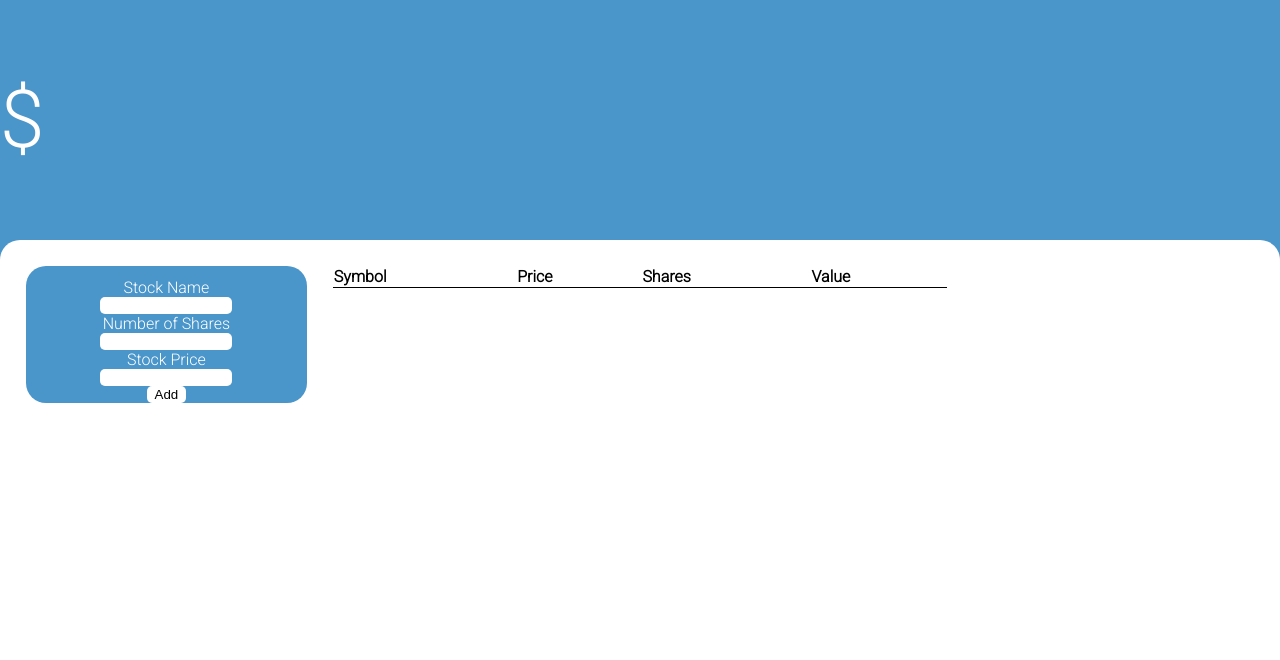
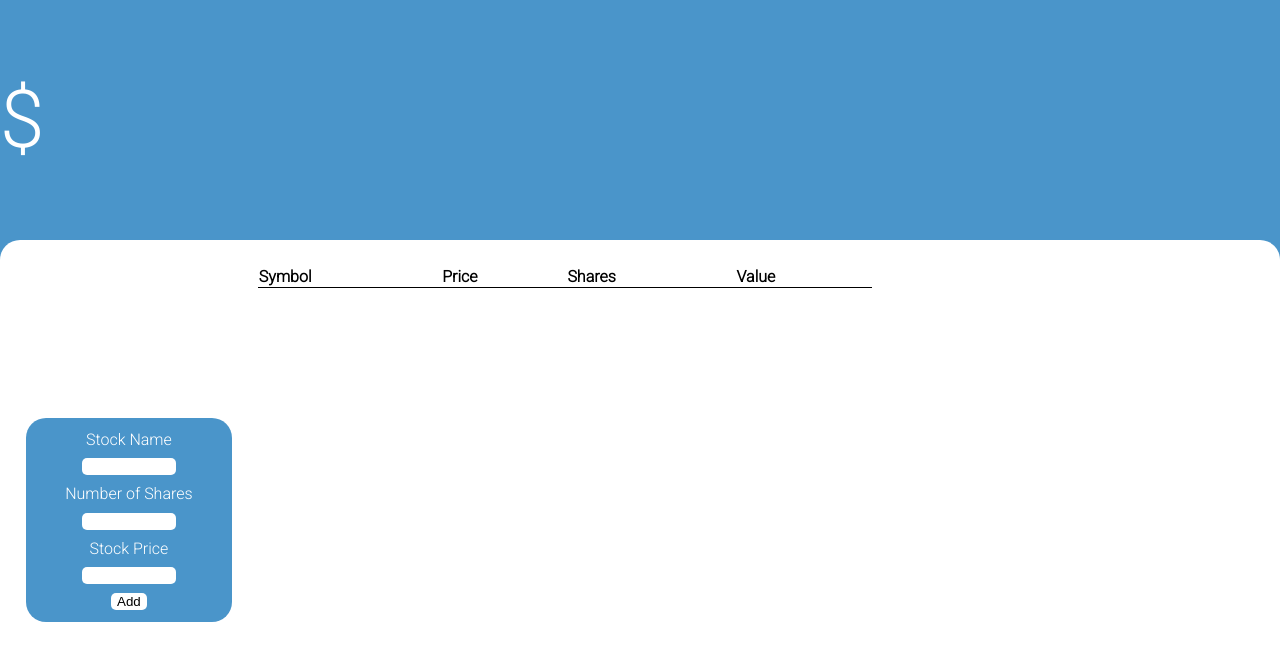
Before and after one commit to Stefan-RR/stock-portfolio-tracker, a React (Create React App) app: page / in a window 1280 px wide. Shown: the top 660 px of the page. Built offline with nearby package versions, Linux system fonts and the light colour scheme.

Commit message:
Update App.css

```diff
--- a/src/App.css
+++ b/src/App.css
@@ -29,14 +29,14 @@ html {
 .form {
     display: flex;
     flex-direction: column;
-    width: 20%;
-    height: 20%;
-    margin-top: 2%;
+    width: auto;
+    height: auto;
+    margin-top: auto;
+    margin-bottom: auto;
     margin-left: 2%;
     padding: 1%;
     border-radius: 20px;
     color: white;
-    justify-content: space-between;
     align-items: center;
     background: rgb(74, 149, 202);
 }
@@ -44,13 +44,13 @@ html {
     width: 50%;
     border-radius: 5px;
     border-style: none;
+    margin: 5%;
 }
 .form button {
-    width: 15%;
+    width: auto;
     background-color: white;
     color: black;
     border-radius: 5px;
-
     border-style: none;
 }
 .holdingsTable {
```
